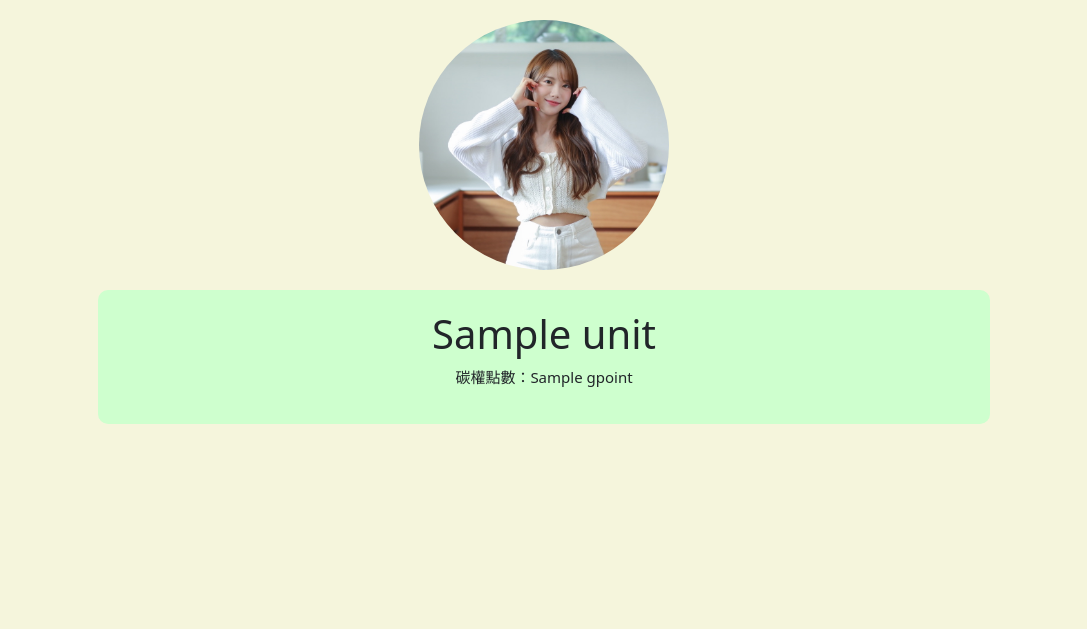
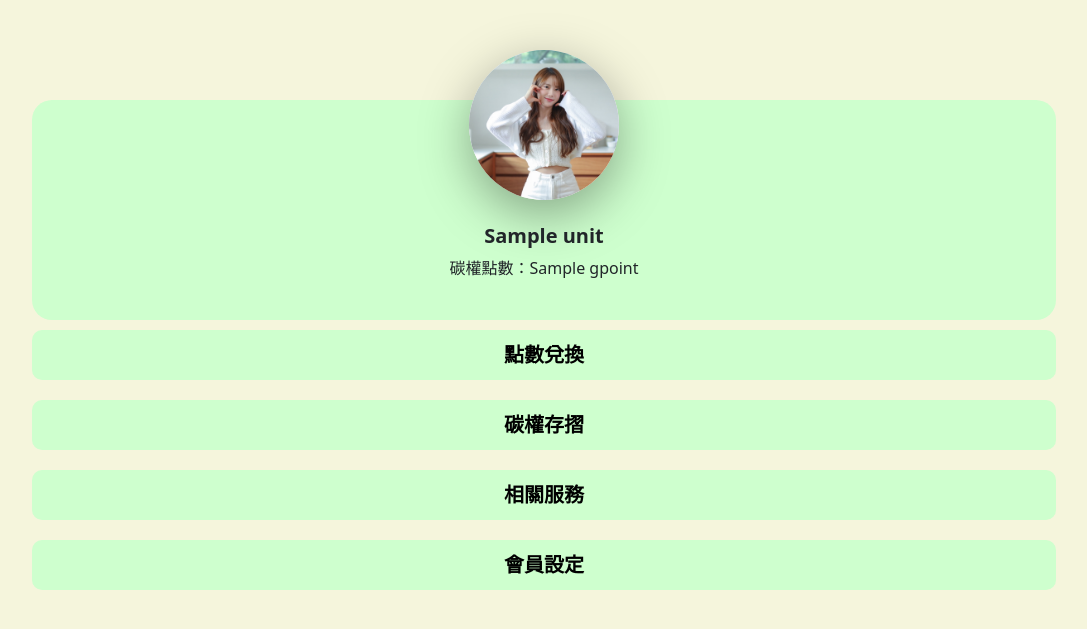
Before and after one commit to GaeunHome/SA, a Django app: template templates/member.html in a window 1280 px wide. Shown: the part 59-688 px from the top of the page, without its empty margins (96-1183 px from the left). Run offline with Django 4.2, Linux system fonts and the light colour scheme; the template is opened without the code that fills it: most values are stand-ins (such as "Sample title", 1, 10 or a date in 2020).

Commit message:
更新會員介面

```diff
--- a/static/css/member.css
+++ b/static/css/member.css
@@ -1,18 +1,92 @@
 /* Google Fonts Import Link */
 @import url('https://fonts.googleapis.com/css2?family=Poppins:wght@300;400;500;600;700&display=swap');
-.container .row{
-    margin-top: 20px;
+
+.memberbox-set{
+    margin-top: 100px;
+}
+.memberbox{
+    position: relative;
+    width: 80%;
+    height: 220px;
+    background: #CEFFCE;
+    border-radius: 20px;
+}
+
+.imgbox{
+    position: absolute;
+    left: 50%;
+    top: -50px;
+    transform: translateX(-50%);
+    width: 150px;
+    height: 150px;
+    background: white;
+    border-radius: 50%;
+    box-shadow: 0 15px 50px rgba(0, 0, 0, 0.35);
+    overflow: hidden;
+}
+.imgbox img{
+    position: absolute;
+    top: 0;
+    left: 0;
+    width: 100%;
+    height: 100%;
+    object-fit: cover;
+}
+
+.content{
+    position: absolute;
+    width: 100%;
+    height: 100%;
+    display: flex;
+    justify-content: center;
+    align-items: flex-end;
+}
+.memberbox .content .details{
+    padding: 40px;
     text-align: center;
+    width: 100%;
+}
+.memberbox .content .details h2{
+    font-size: 1.25em;
+    font-weight: 600;
+}
+.memberbox .content .details h2 span{
+    font-size: 0.75em;
+    font-weight: 600;
+}
+
+.barcode{
+    margin-top: 10px;
+    text-align: center;
+}
+
+.functionbox-set{
+    margin-top: 10px;
+}
+.functionbox{
+    margin-bottom: 20px;
+    position: relative;
     width: 80%;
-    margin-left: 10%;
-    margin-right: 10%;
+    height: 50px;
+    background: #CEFFCE;
+    border-radius: 10px;
 }
-.info{
-    background-color: #CEFFCE;
-    border-radius: 10px;
-    padding-top: 20px;
-    padding-bottom: 20px;
+.function-content{
+    position: relative;
+    width: 100%;
+    height: 100%;
+    display: flex;
+    justify-content: center;
+    align-items: center;
 }
-.info p{
-    font-size: 15px;
+.function-details{
+    padding: 40px;
+    text-align: center;
+    width: 100%;
 }
+.function-details a{
+    font-size: 1.25em;
+    font-weight: 600;
+    color: #000;
+    text-decoration: none;
+}
--- a/templates/member.html
+++ b/templates/member.html
@@ -47,19 +47,51 @@
       </div>
     </div>
   </nav>
-    <div class="container">
-        <div class="row">
-            <div class="col-md-12">
-                <img src="{% static 'img/luda.jpeg' %}" class="mx-auto d-block img-fluid head" alt="">
-            </div>
+  <div align="center" class="memberbox-set">
+    <div class="memberbox">
+      <div class="imgbox">
+        <img src="{% static 'img/luda.jpeg' %}">
+      </div>
+      <div class="content">
+        <div class="details">
+          <h2>{{ unit.name }}</h2>
+          <span>碳權點數：{{ unit.GPOINT }}</span>
         </div>
-        <div class="row">
-            <div class="col-md-12 align-self-center info">
-                <h1>{{ unit.name }}</h1>
-                <p>碳權點數：{{ unit.GPOINT }}</p>
-            </div>
+      </div>
+    </div>
+  </div>
+
+  <div align="center" class="functionbox-set">
+    <div class="functionbox">
+      <div class="function-content">
+        <div class="function-details">
+          <a href="#">點數兌換</a>
         </div>
+      </div>
     </div>
+    <div class="functionbox">
+      <div class="function-content">
+        <div class="function-details">
+          <a href="#">碳權存摺</a>
+        </div>
+      </div>
+    </div>
+    <div class="functionbox">
+      <div class="function-content">
+        <div class="function-details">
+          <a href="#">相關服務</a>
+        </div>
+      </div>
+    </div>
+    <div class="functionbox">
+      <div class="function-content">
+        <div class="function-details">
+          <a href="/memberset/">會員設定</a>
+        </div>
+      </div>
+    </div>
+  </div>
+
     <script src="https://cdn.jsdelivr.net/npm/bootstrap@5.2.3/dist/js/bootstrap.bundle.min.js"
         integrity="sha384-kenU1KFdBIe4zVF0s0G1M5b4hcpxyD9F7jL+jjXkk+Q2h455rYXK/7HAuoJl+0I4"
         crossorigin="anonymous"></script>
```
Also changed, not shown: db.sqlite3.
